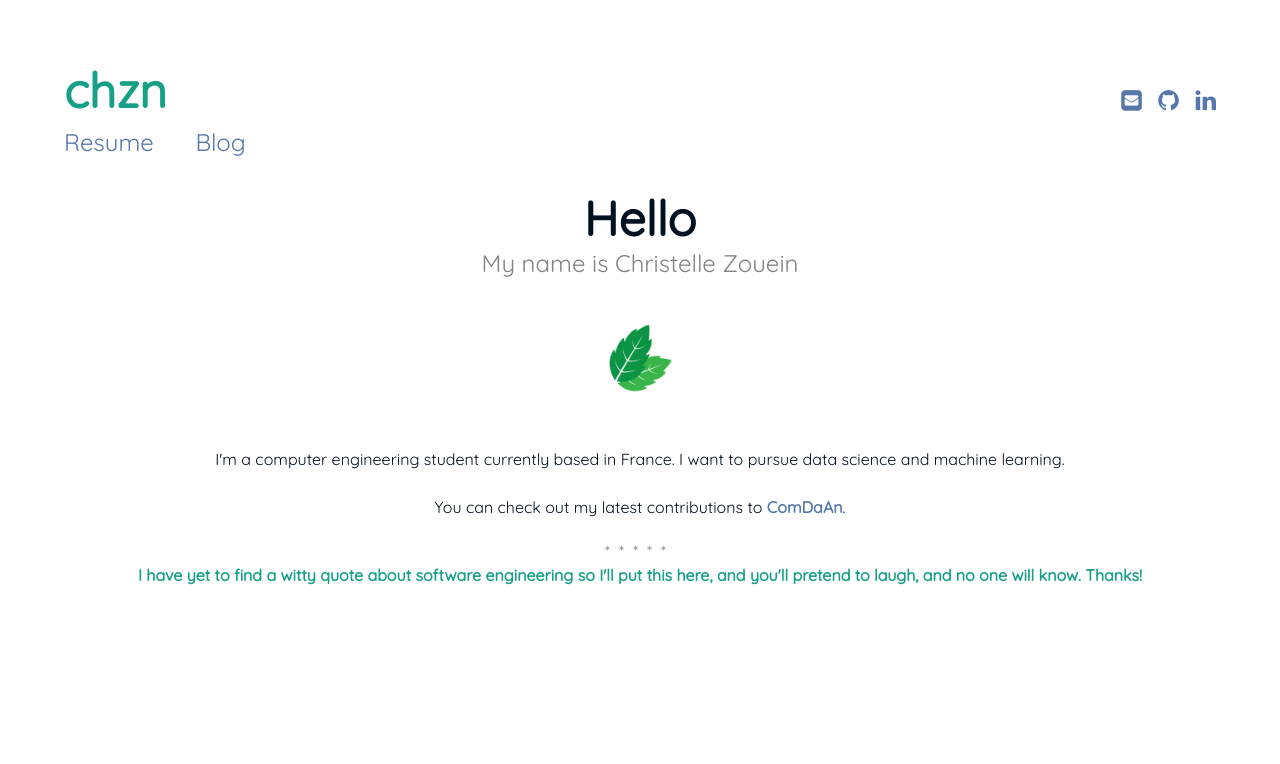
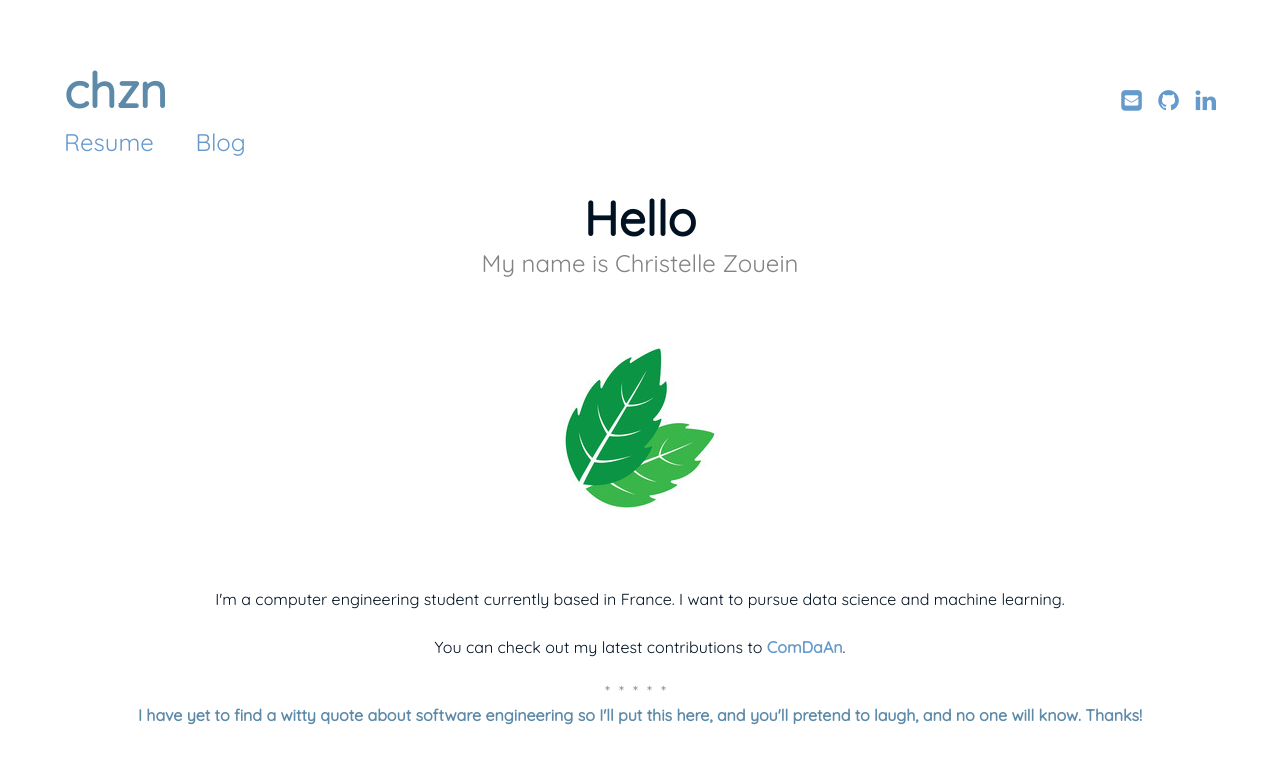
Before and after one commit to christellezouein/chzn, a Jekyll site: the page built from index.md, in a window 1280 px wide. Shown: the top 764 px of the page. Built offline with Jekyll 4.4.1, drawn with Linux system fonts in a browser that asks for light colours.

Commit message:
Website shade from vibrant green to calm blue

```diff
--- a/assets/css/main.css
+++ b/assets/css/main.css
@@ -7,7 +7,7 @@
     background-color: #FFF; }
 
   a {
-    color: #57A;
+    color: #6699cc;
     font-weight: bold;
     text-decoration: none; }
 
@@ -42,7 +42,7 @@
       font-weight: 400; }
 
   strong {
-    color: #16a085; }
+    color: #5d8aa8; }
 
   .wrapper {
     max-width: 90%;
@@ -58,7 +58,7 @@
   .logo {
     font-size: 300%;
     font-weight: 700;
-    color: #16a085;
+    color: #5d8aa8;
     display: block; }
 
   .menu {
@@ -169,8 +169,9 @@
 
 /* =Main Page *//*************************************************************/
   #about-img {
-    border-radius: 13%;
-    max-width: 125px;
+    border-radius: 50%;
+    max-width: 100%;
+    max-height: 100%;
     margin: auto;
     margin-bottom: 3%;
   }
```
